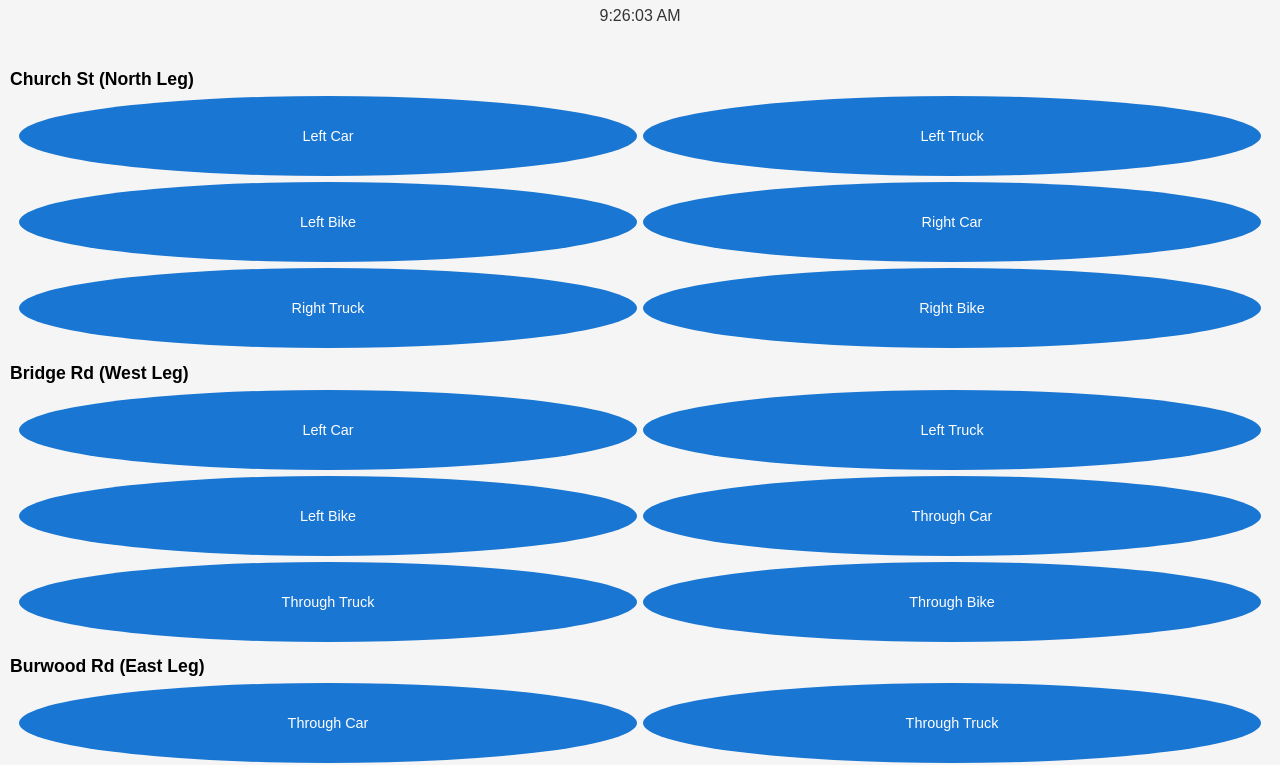
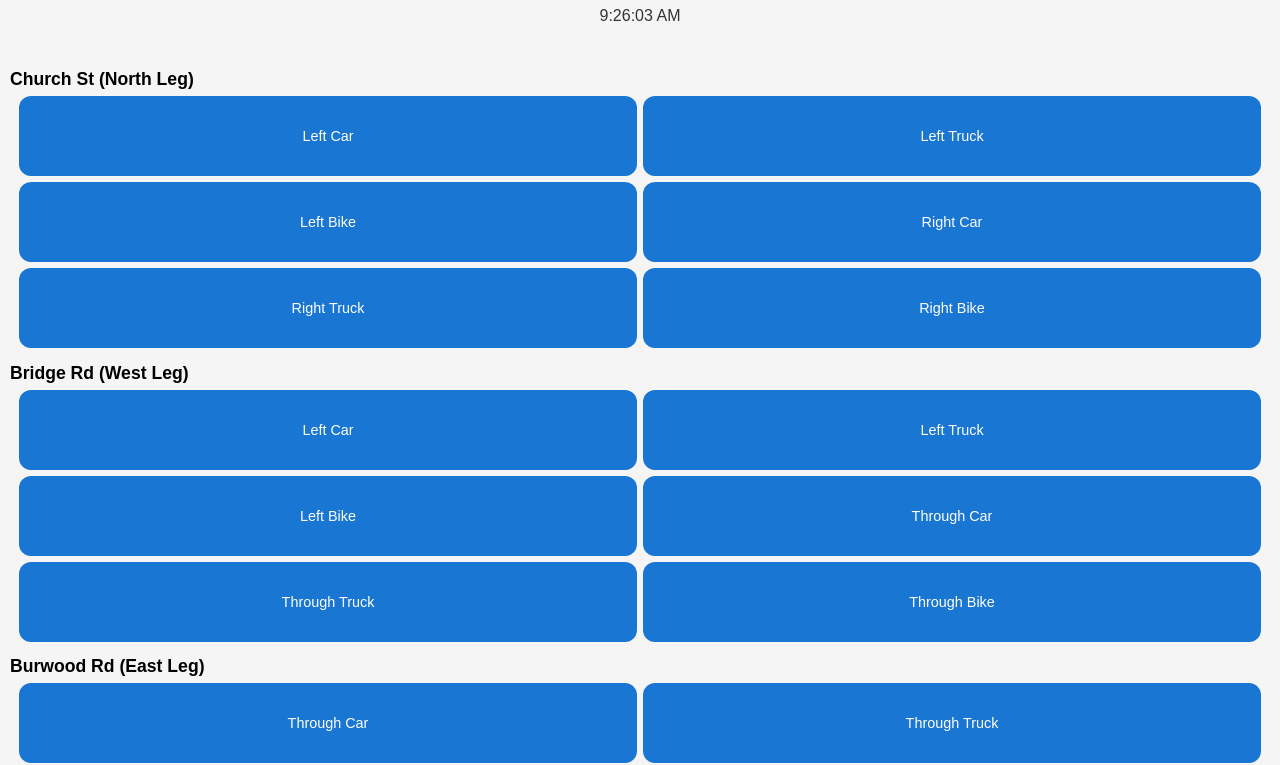
Before and after one commit to transitdork/church-traffic-counter, a plain HTML site: page index.html in a window 1280 px wide. Shown: the part 71-836 px from the top of the page. Drawn offline with Linux system fonts and the light colour scheme.

Commit message:
Update index.html

```diff
--- a/index.html
+++ b/index.html
@@ -40,7 +40,7 @@
       padding: 20px;
       font-size: 0.9rem;
       border: none;
-      border-radius: 50%;
+      border-radius: 12px;
       background-color: #1976d2;
       color: white;
       transition: background-color 0.2s, transform 0.1s;
```
